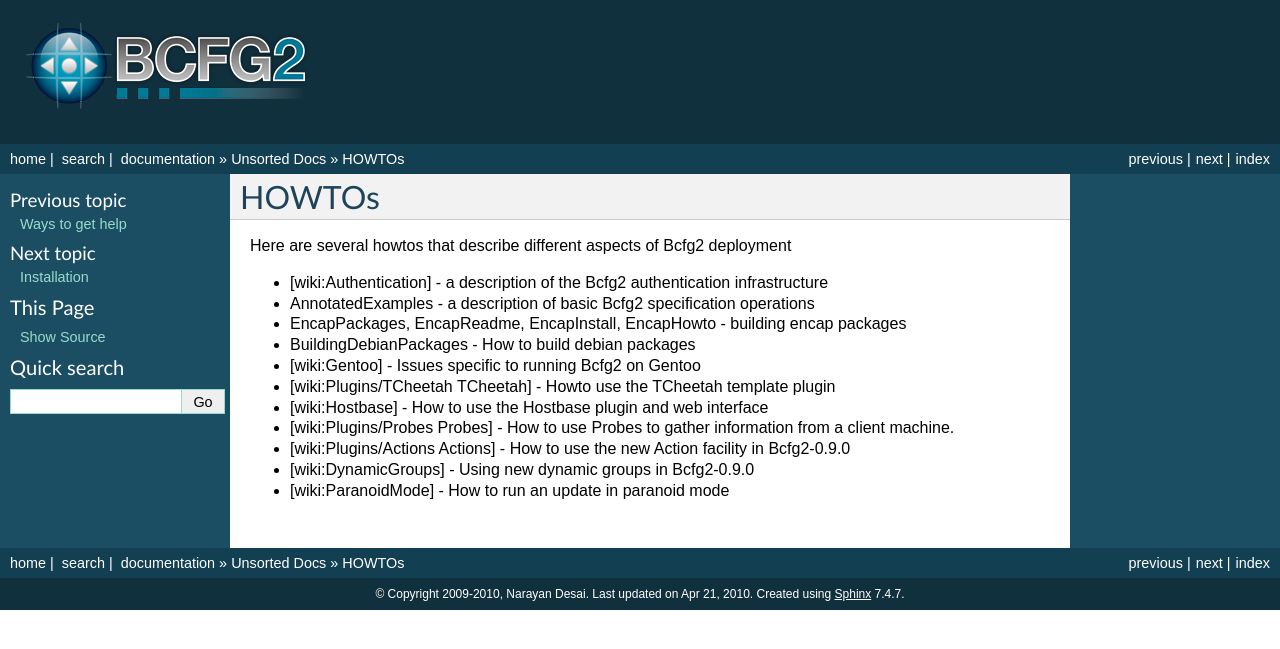
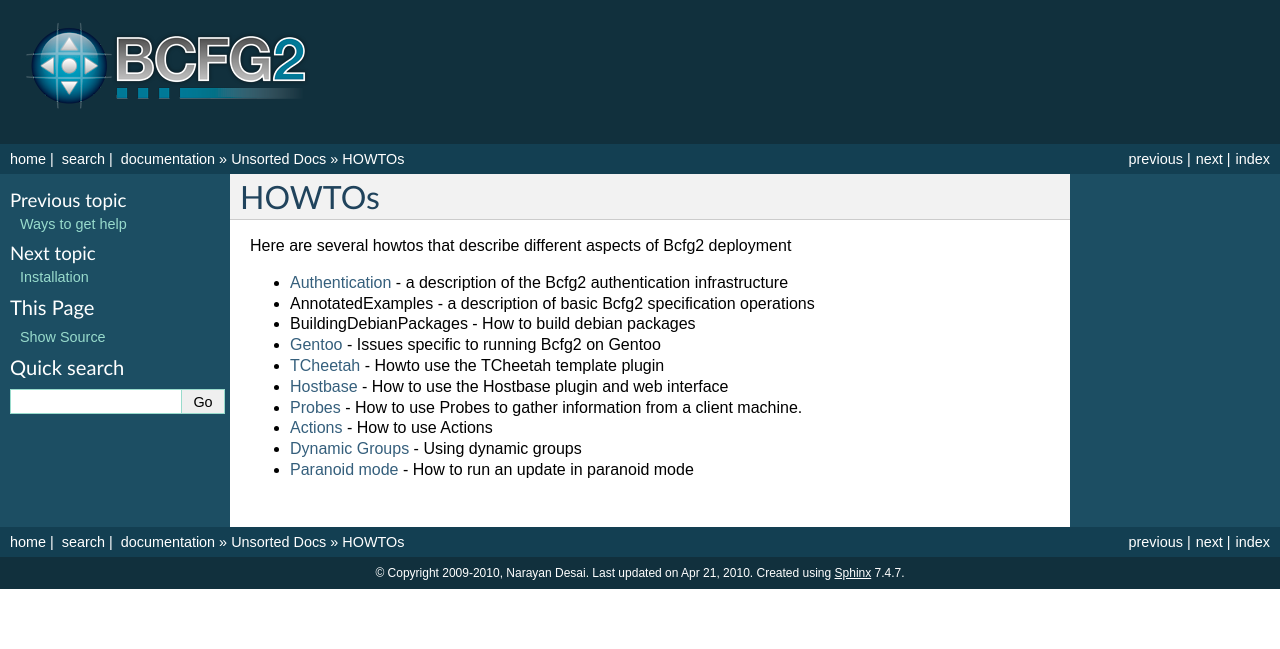
Before and after one commit to Bcfg2/bcfg2, a Sphinx documentation site: the page built from doc/unsorted/howtos.txt, in a window 1280 px wide. Shown: the top 649 px of the page. Built offline with Sphinx 7.4.7, drawn with Linux system fonts in a browser that asks for light colours.

Commit message:
doc: Fix some broken wiki links
Signed-off-by: Sol Jerome <solj@ices.utexas.edu>

```diff
--- a/doc/server/plugins/generators/rules.txt
+++ b/doc/server/plugins/generators/rules.txt
@@ -111,7 +111,7 @@ The Package Tag may have the following attributes:
 Action Tag
 ----------
 
-See [wiki:Plugins/Actions Actions]
+See :ref:`client-tools-actions`
 
 Service Tag
 -----------
--- a/doc/unsorted/howtos.txt
+++ b/doc/unsorted/howtos.txt
@@ -8,14 +8,13 @@ HOWTOs
 
 Here are several howtos that describe different aspects of Bcfg2 deployment
 
-* [wiki:Authentication] - a description of the Bcfg2 authentication infrastructure
+* :ref:`authentication` - a description of the Bcfg2 authentication infrastructure
 * AnnotatedExamples - a description of basic Bcfg2 specification operations
-* EncapPackages, EncapReadme, EncapInstall, EncapHowto - building encap packages
 * BuildingDebianPackages - How to build debian packages
-* [wiki:Gentoo] - Issues specific to running Bcfg2 on Gentoo
-* [wiki:Plugins/TCheetah TCheetah] - Howto use the TCheetah template plugin
-* [wiki:Hostbase] - How to use the Hostbase plugin and web interface
-* [wiki:Plugins/Probes Probes] - How to use Probes to gather information from a client machine.
-* [wiki:Plugins/Actions Actions] - How to use the new Action facility in Bcfg2-0.9.0
-* [wiki:DynamicGroups] - Using new dynamic groups in Bcfg2-0.9.0
-* [wiki:ParanoidMode] - How to run an update in paranoid mode
+* :ref:`unsorted-gentoo` - Issues specific to running Bcfg2 on Gentoo
+* :ref:`server-plugins-generators-tcheetah` - Howto use the TCheetah template plugin
+* :ref:`server-plugins-generators-hostbase` - How to use the Hostbase plugin and web interface
+* :ref:`server-plugins-probes-index` - How to use Probes to gather information from a client machine.
+* :ref:`client-tools-actions` - How to use Actions
+* :ref:`unsorted-dynamic_groups` - Using dynamic groups
+* :ref:`client-modes-paranoid` - How to run an update in paranoid mode
--- a/doc/unsorted/index.txt
+++ b/doc/unsorted/index.txt
@@ -14,7 +14,6 @@ list below.
 .. _TitleIndex: https://trac.mcs.anl.gov/projects/bcfg2/wiki/TitleIndex
 
 * `ManualPages`
-* `Plugins/Actions`
 * `Plugins/Ohai`
 * `Plugins/Snapshots`
 * `PrecompiledPackages`
```
Also changed, not shown: doc/client/modes.txt (+21 -2 lines), doc/client/tools/actions.txt (added, +68 -0 lines).
